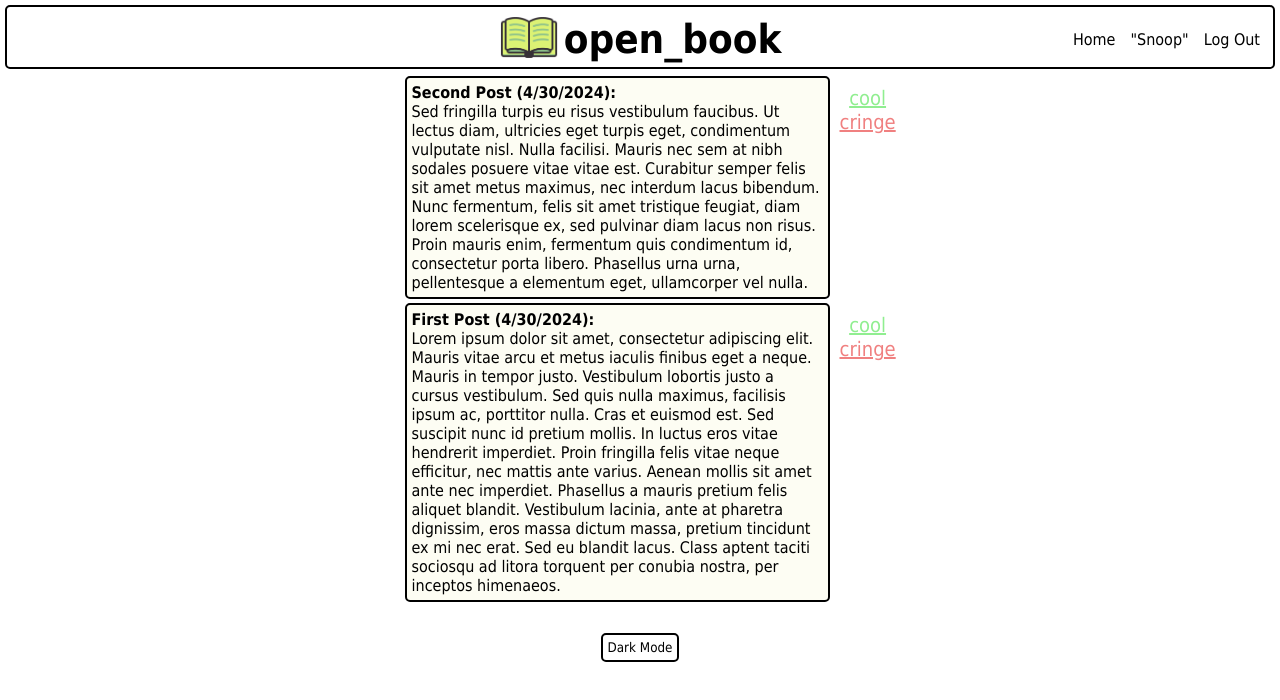
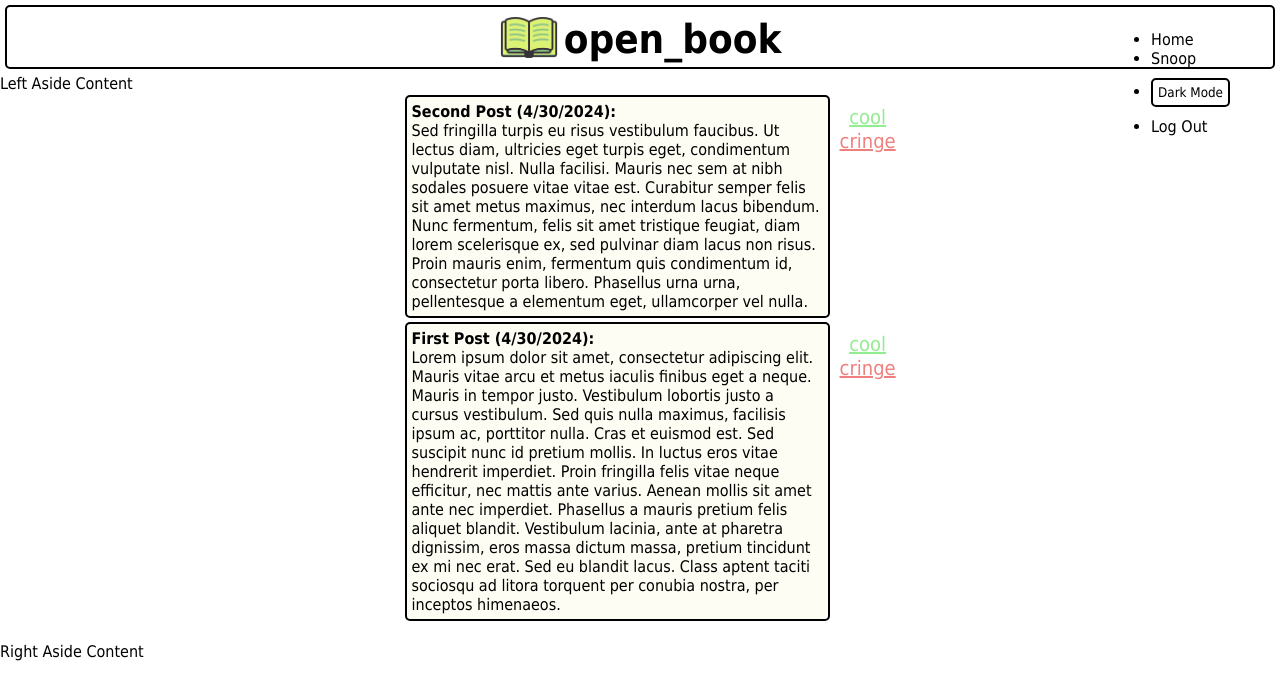
Before and after one commit to SukhnainDeol/open_book_react-test, a React (Vite) app in the folder client/: page /snoop in a window 1280 px wide. Shown: the top 700 px of the page. Built offline with nearby package versions, Linux system fonts and the light colour scheme.

Commit message:
Update Snoop.jsx
changed layout. added left and right aside and light/dark mode to nav bar

```diff
--- a/client/src/pages/Snoop.jsx
+++ b/client/src/pages/Snoop.jsx
@@ -1,7 +1,7 @@
 import { Link } from "react-router-dom"
 import { useState } from "react"
 import moment from "moment"
-import { ToggleTheme } from "./ToggleTheme" // toggle theme
+import { ToggleTheme } from "./ToggleTheme"
 
 
 export function Snoop() {
@@ -12,10 +12,16 @@ export function Snoop() {
 
     return <>
         <nav>
-            <Link to="/homepage" style={{ textDecoration: 'none', color: 'black' }}>Home</Link>
-            <Link to="/snoop" style={{ textDecoration: 'none', color: 'black' }}>"Snoop"</Link>
-            <Link to="/" style={{ textDecoration: 'none', color: 'black' }}>Log Out</Link>
+            <ul className="nav-list">
+                <li><Link to="/homepage" style={{ textDecoration: 'none', color: 'black' }}>Home</Link></li>
+                <li><Link to="/snoop" style={{ textDecoration: 'none', color: 'black' }}>Snoop</Link></li>
+                <li><ToggleTheme /></li>
+                <li><Link to="/" style={{ textDecoration: 'none', color: 'black' }}>Log Out</Link></li>
+            </ul>
         </nav>
+        <div className = "homepage-container">
+        <aside className="left-aside">Left Aside Content</aside>
+        <div>
 
     {entries.reverse().map(entry => {
 
@@ -30,6 +36,8 @@ export function Snoop() {
         </div>
     })}
     <br></br>
-    <ToggleTheme />
+    </div>
+    <aside className="right-aside">Right Aside Content</aside>
+    </div>
     </>
    }
```
